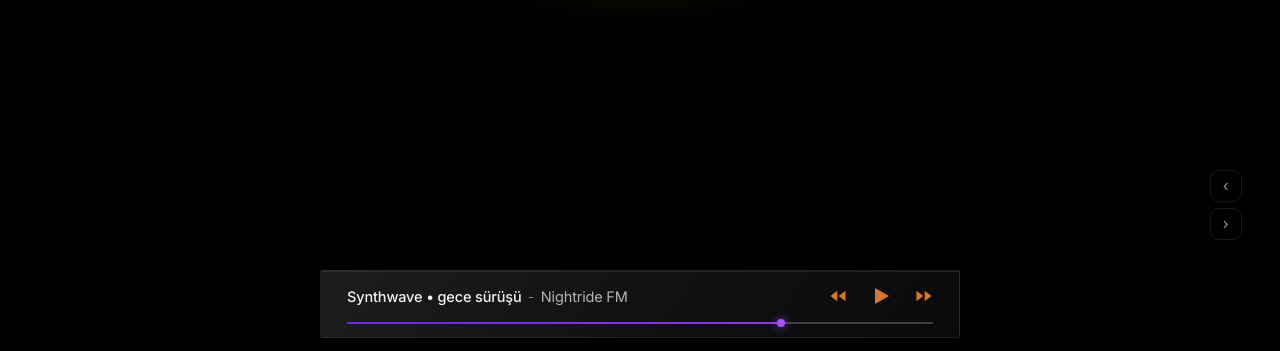
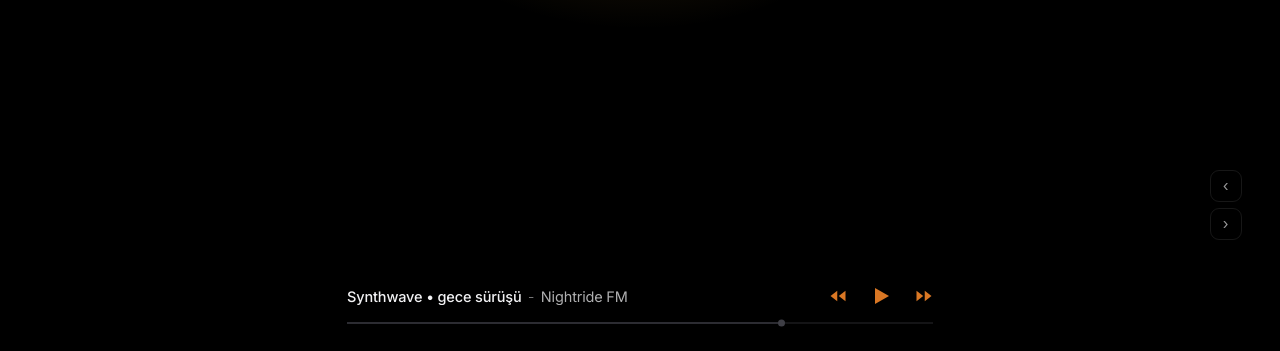
Before and after one commit to muteciko-hash/dashboard, a plain HTML site: page index.html in a window 1280 px wide. Shown: the part 449-800 px from the top of the page. Drawn offline with Linux system fonts and the light colour scheme.

Commit message:
Update styles for OLED player and progress bar

```diff
--- a/index.html
+++ b/index.html
@@ -118,12 +118,12 @@ button{font:inherit;color:inherit;background:none;border:none;cursor:pointer}
 .arr{width:clamp(24px,4.4vh,32px);height:clamp(24px,4.4vh,32px);border-radius:9px;border:1px solid var(--line);color:var(--tx2);font-size:15px;display:flex;align-items:center;justify-content:center}
 .arr:active{background:rgba(255,255,255,.1)}
 
-/* RADYO — siyah bar player */
+/* RADYO — OLED siyah bar player */
 .dock{display:flex;align-items:center;justify-content:center;flex-shrink:0;height:clamp(54px,10.5vh,68px)}
 .player{width:min(640px,92vw);height:100%;border-radius:2px;
-  background:linear-gradient(125deg,#1d1d20 0%,#121214 48%,#0a0a0c 100%);
-  border:1px solid rgba(255,255,255,.07);
-  box-shadow:inset 0 1px 0 rgba(255,255,255,.08),0 14px 28px rgba(0,0,0,.85);
+  background:#000000;
+  border:1px solid #000000;
+  box-shadow:none;
   display:flex;flex-direction:column;justify-content:space-between;
   padding:clamp(9px,1.6vh,13px) clamp(18px,2.6vw,26px)}
 .p-top{display:flex;align-items:center;justify-content:space-between;gap:16px;min-width:0}
@@ -138,10 +138,10 @@ button{font:inherit;color:inherit;background:none;border:none;cursor:pointer}
 .play{width:clamp(19px,3.2vh,24px);height:clamp(19px,3.2vh,24px);color:#d97724;display:flex;align-items:center;justify-content:center;transition:transform .12s,filter .15s}
 .play:active{transform:scale(.9);filter:brightness(1.2)}
 .play svg{width:100%;height:100%}
-.bar{position:relative;width:100%;height:2.5px;background:rgba(255,255,255,.22);cursor:pointer;overflow:visible}
-.bar i{position:relative;display:block;height:100%;width:72%;background:linear-gradient(90deg,#6d28d9,#9333ea)}
-.bar i::after{content:'';position:absolute;right:-4px;top:50%;width:8px;height:8px;border-radius:50%;background:#a855f7;box-shadow:0 0 8px rgba(168,85,247,.75);transform:translateY(-50%)}
-.bar i.live{animation:live 2.8s ease-in-out infinite}@keyframes live{50%{opacity:.78}}
+.bar{position:relative;width:100%;height:2.5px;background:#141416;cursor:pointer;overflow:visible}
+.bar i{position:relative;display:block;height:100%;width:72%;background:#2c2c32}
+.bar i::after{content:'';position:absolute;right:-4px;top:50%;width:7px;height:7px;border-radius:50%;background:#3f3f46;box-shadow:none;transform:translateY(-50%)}
+.bar i.live{animation:live 2.8s ease-in-out infinite}@keyframes live{50%{opacity:.65}}
 
 /* MODAL */
 .modal{position:fixed;inset:0;z-index:30;background:rgba(0,0,0,.8);backdrop-filter:blur(10px);display:none;align-items:center;justify-content:center;padding:16px}
```
